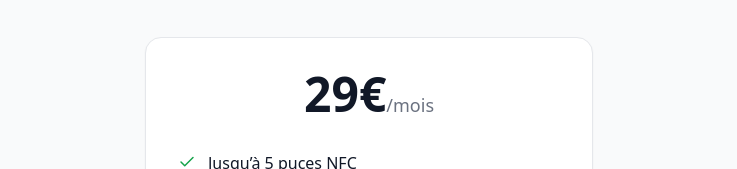
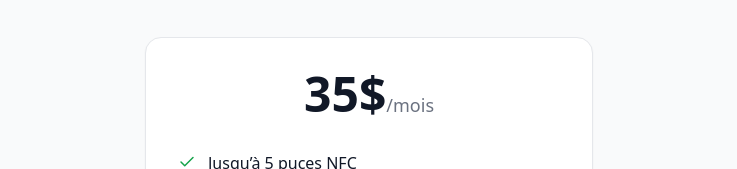
Before and after one commit to mathislavoie55-oss/bonavis.shop, a Next.js app: page / in a window 1280 px wide. Shown: the part 1238-1407 px from the top of the page, without its empty margins (271-1008 px from the left). Built offline with nearby package versions, Linux system fonts and the light colour scheme.

Commit message:
Update price to 35$ and limit to 5 links

```diff
--- a/app/dashboard/page.tsx
+++ b/app/dashboard/page.tsx
@@ -109,6 +109,11 @@ export default function DashboardPage() {
 
     if (!hasActiveSubscription) {
       alert('Vous devez avoir un abonnement actif pour créer des liens.')
+      return
+    }
+
+    if (links.length >= 5) {
+      alert('Vous avez atteint la limite de 5 liens. Passez à un forfait supérieur pour en créer plus.')
       return
     }
 
--- a/app/page.tsx
+++ b/app/page.tsx
@@ -104,7 +104,7 @@ export default function Home() {
           <h2 className="text-3xl font-bold mb-4">Abonnement simple</h2>
           <p className="text-gray-600 mb-10">Gardez vos clients plus longtemps. Les liens restent actifs tant que l’abonnement est payé.</p>
           <div className="bg-white border rounded-2xl p-8 max-w-md mx-auto shadow-sm">
-            <div className="text-5xl font-bold mb-2">29€<span className="text-lg font-normal text-gray-500">/mois</span></div>
+            <div className="text-5xl font-bold mb-2">35$<span className="text-lg font-normal text-gray-500">/mois</span></div>
             <ul className="text-left space-y-3 my-8">
               <li className="flex gap-3"><Check size={18} className="text-bonavie-600 mt-0.5 shrink-0" /> Jusqu’à 5 puces NFC</li>
               <li className="flex gap-3"><Check size={18} className="text-bonavie-600 mt-0.5 shrink-0" /> Statistiques de taps en temps réel</li>
```
